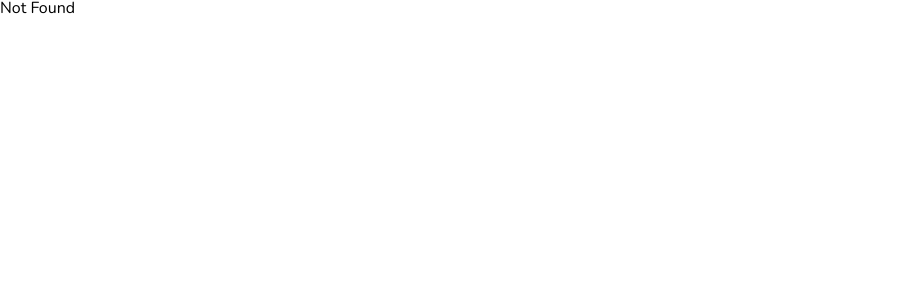
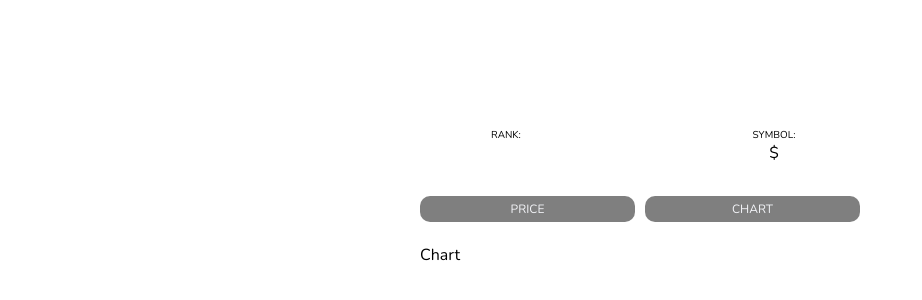
Before and after one commit to JoyJaewon/crypto-tracker, a React (Create React App) app: page /coins/1/chart in a window 1280 px wide. Before the commit this address had no page. Shown: the top 300 px of the page, without its empty margins (0-922 px from the left). Built offline with nearby package versions, Linux system fonts and the light colour scheme; no server answers.

Commit message:
feat: Add Chart & Price tabs to Coin via nested routing

```diff
--- /dev/null
+++ b/src/pages/Chart.tsx
@@ -0,0 +1,5 @@
+import React from "react";
+
+export default function Chart() {
+  return <div>Chart</div>;
+}
--- a/src/pages/Coin.tsx
+++ b/src/pages/Coin.tsx
@@ -1,5 +1,11 @@
 import { useState } from "react";
-import { useParams, useLocation } from "react-router-dom";
+import {
+  useParams,
+  useLocation,
+  Link,
+  Outlet,
+  useMatch,
+} from "react-router-dom";
 import { useQuery } from "@tanstack/react-query";
 import styled from "styled-components";
 import { fetchCoinInfo, fetchPriceInfo } from "../api";
@@ -8,23 +14,62 @@ const Title = styled.h1`
   font-size: 48px;
   color: ${(props) => props.theme.accentColor};
 `;
-
 const Loader = styled.span`
   text-align: center;
   display: block;
 `;
-
 const Container = styled.div`
   padding: 0px 20px;
   max-width: 480px;
   margin: 0 auto;
 `;
-
 const Header = styled.header`
   height: 15vh;
   display: flex;
   justify-content: center;
   align-items: center;
+`;
+const Overview = styled.div`
+  display: flex;
+  justify-content: space-between;
+  padding: 10px 20px;
+  border-radius: 10px;
+`;
+const OverviewItem = styled.div`
+  display: flex;
+  flex-direction: column;
+  align-items: center;
+  width: 33%;
+  span:first-child {
+    font-size: 10px;
+    font-weight: 400;
+    text-transform: uppercase;
+    margin-bottom: 5px;
+  }
+`;
+const Description = styled.p`
+  margin: 20px 0px;
+`;
+
+const Tabs = styled.div`
+  display: grid;
+  grid-template-columns: repeat(2, 1fr);
+  margin: 25px 0px;
+  gap: 10px;
+`;
+
+const Tab = styled.span`
+  text-align: center;
+  text-transform: uppercase;
+  font-size: 12px;
+  font-weight: 400;
+  background-color: rgba(0, 0, 0, 0.5);
+  padding: 7px 0px;
+  border-radius: 10px;
+  color: ${(props) => props.theme.textColor};
+  a {
+    display: block;
+  }
 `;
 
 interface RouteParams {
@@ -47,10 +92,11 @@ interface CoinInfo {
   symbol: string;
   rank: number;
   description: string;
+  started_at: string;
+  hash_algorithm: string;
 }
 
 export default function Coin() {
-  const [loading, setLoading] = useState(true);
   const { coinId } = useParams<RouteParams>();
   const { state } = useLocation();
 
@@ -76,12 +122,40 @@ export default function Coin() {
   );
   console.log(infoData);
   console.log(priceData);
+  const loading = infoLoading || priceLoading;
   return (
     <Container>
       <Header>
-        <Title>{state?.name || "Loading..."}</Title>
+        <Title>
+          {state?.name ? state.name : loading ? "Loading..." : infoData?.name}
+        </Title>
       </Header>
-      {loading ? <Loader>Loading...</Loader> : null}
+      {loading ? (
+        <Loader>Loading...</Loader>
+      ) : (
+        <>
+          <Overview>
+            <OverviewItem>
+              <span>Rank:</span>
+              <span>{infoData?.rank}</span>
+            </OverviewItem>
+            <OverviewItem>
+              <span>Symbol:</span>
+              <span>${infoData?.symbol}</span>
+            </OverviewItem>
+          </Overview>
+          <Description>{infoData?.description}</Description>
+          <Tabs>
+            <Tab>
+              <Link to="price">Price</Link>
+            </Tab>
+            <Tab>
+              <Link to="chart">Chart</Link>
+            </Tab>
+          </Tabs>
+          <Outlet />
+        </>
+      )}
     </Container>
   );
 }
--- /dev/null
+++ b/src/pages/Price.tsx
@@ -0,0 +1,5 @@
+import React from "react";
+
+export default function Price() {
+  return <div>Price</div>;
+}
```
Also changed, not shown: src/router.tsx (+12 -0 lines).
